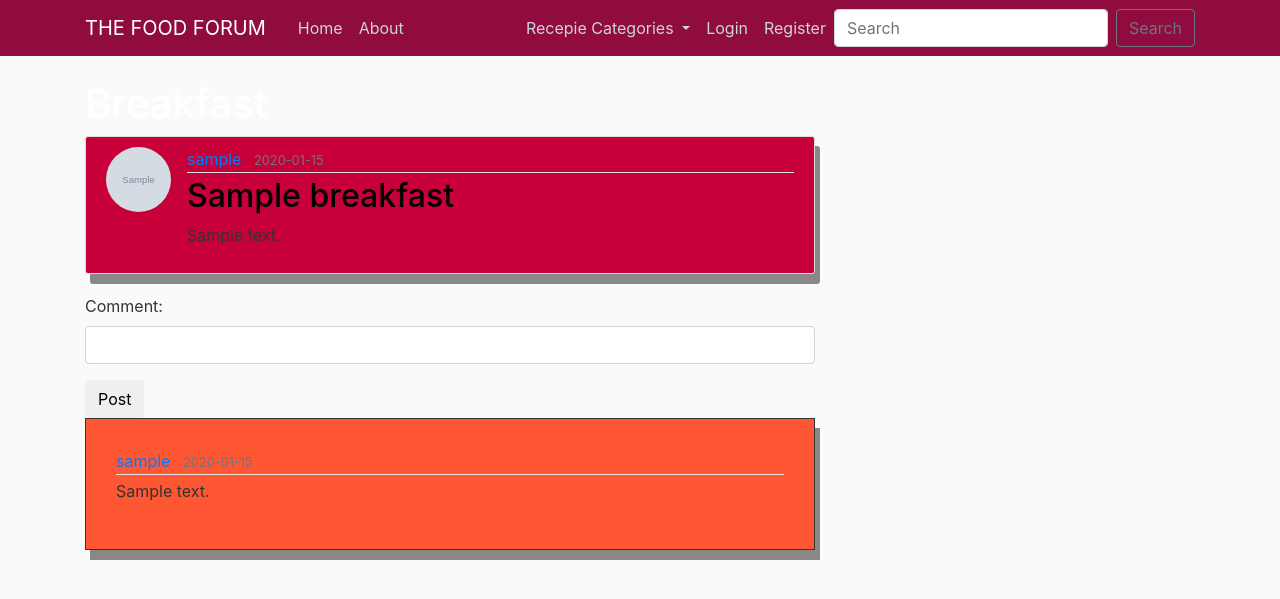
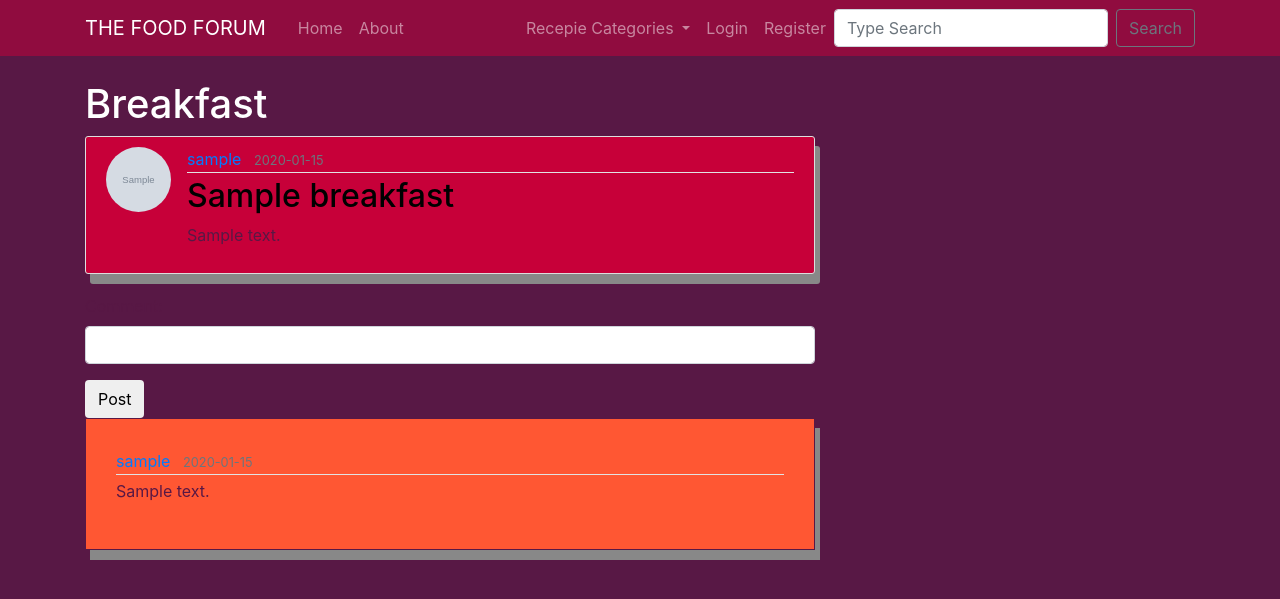
Before and after one commit to BenkiKuu/foodforum, a Flask app: page /breakfast/1/ in a window 1280 px wide. Shown: the top 599 px of the page. Run offline with Flask 2, Linux system fonts and the light colour scheme; tables that the repository leaves empty hold one stand-in row (values such as "Sample post"); grey boxes marked "Sample" are stand-in pictures; some libraries are stand-ins or nearby versions.

Commit message:
finishes the styling

```diff
--- a/app/main/views.py
+++ b/app/main/views.py
@@ -36,6 +36,19 @@ def lunch_home():
 def dinner_home():
     dinners = Dinner.query.all()
     return render_template('dinner_home.html', dinners=dinners)
+
+def search():
+	#format the searchstring with wildcards, don't worry about this
+	searchstr="%{}%".format(request.form['keyword'])
+	#search in each category
+	dinnerresults=Dinner.query.filter(Dinner.Title.like(searchstr)).all()
+	lunchresults=Lunch.query.filter(Lunch.Title.like(searchstr)).all()
+	breakfastresults=Breakfast.query.filter(Breakfast.Title.like(searchstr)).all()
+	#Add the results
+	results = breakfastresults + lunchresults + dinnerresults
+	#Return the results
+	return render_template('search.html',results=results)
+
 
 @main.route('/register', methods=['GET','POST'])
 def register():
--- a/app/static/index.css
+++ b/app/static/index.css
@@ -1,3 +1,16 @@
+#demo {
+  height: 100vh;
+  min-height: 300px;
+  background: no-repeat center center scroll;
+  -webkit-background-size: cover;
+  -moz-background-size: cover;
+  -o-background-size: cover;
+  background-size: cover;
+}
+
+
+
+
 article {
   border: 1px solid;
     padding: 30px;
@@ -20,8 +33,8 @@ article:nth-child(3n) {
 
 
  body {
-  background: #fafafa;
-  color: #333333;
+  background: #581845;
+  color: #581845;
   margin-top: 5rem;
 }
 
@@ -33,7 +46,7 @@ h1, h2, h3, h4, h5, h6 {
   background-color: #5f788a;
 }
 
-.site-header .navbar-nav .nav-link {
+/* .site-header .navbar-nav .nav-link {
   color: #cbd5db;
 }
 
@@ -43,7 +56,7 @@ h1, h2, h3, h4, h5, h6 {
 
 .site-header .navbar-nav .nav-link.active {
   font-weight: 500;
-}
+} */
 
 .content-section {
   background: #ffffff;
--- a/app/templates/account.html
+++ b/app/templates/account.html
@@ -57,7 +57,7 @@
           </div>
         </fieldset>
         <div class="form-group">
-          {{ form.submit(class='btn btn-outline-info')}}
+          {{ form.submit(class='btn btn-secondary')}}
 
         </div>
 
--- a/app/templates/base.html
+++ b/app/templates/base.html
@@ -9,9 +9,7 @@
   <!-- Bootstrap CSS -->
   {% block styles %}
   <link rel="stylesheet" href="https://stackpath.bootstrapcdn.com/bootstrap/4.1.1/css/bootstrap.min.css" integrity="sha384-WskhaSGFgHYWDcbwN70/dfYBj47jz9qbsMId/iRN3ewGhXQFZCSftd1LZCfmhktB" crossorigin="anonymous">
-    <link rel="stylesheet" type='text/css' href="{{ url_for('static', filename='index.css') }}">
-  {% endblock %}
-  {% if title %}
+  <link rel="stylesheet" type='text/css' href="{{ url_for('static', filename='index.css') }}"> {% endblock %} {% if title %}
   <title>Food Forum - {{title}}</title>
 
   {% else %}
@@ -60,15 +58,17 @@
               </div>
             </li>
             <a class="nav-item nav-link" href="{{ url_for('main.account') }}">Account</a>
-                  <a class="nav-item nav-link" href="{{ url_for('main.logout') }}">Logout</a>
-            {% else %}
+            <a class="nav-item nav-link" href="{{ url_for('main.logout') }}">Logout</a> {% else %}
             <a class="nav-item nav-link" href="{{ url_for('main.login') }}">Login</a>
-              <a class="nav-item nav-link" href="{{ url_for('main.register') }}">Register</a>
-            {% endif %}
-            <form class="form-inline my-2 my-lg-0">
-      <input class="form-control mr-sm-2" type="search" placeholder="Search" aria-label="Search">
+            <a class="nav-item nav-link" href="{{ url_for('main.register') }}">Register</a> {% endif %}
+            <form class="form-inline my-2 my-lg-0" action="/searc">
+              <input class="form-control mr-sm-2" type="search" name="keyword" placeholder="Type Search" aria-label="Search">
               <button class="btn btn-outline-secondary my-2 my-sm-0" type="submit">Search</button>
             </form>
+            <!-- <form action='/search'>
+	<input name='keyword' placeholder='Type search'>
+</form>
+''' -->
           </div>
         </div>
       </div>
@@ -78,16 +78,11 @@
   <main role="main" class="container">
     <div class="row">
       <div class="col-md-8">
-        {% with messeges = get_flashed_messages(with_categories=true)%}
-          {% if messeges %}
-            {% for category, messege in messeges %}
+        {% with messeges = get_flashed_messages(with_categories=true)%} {% if messeges %} {% for category, messege in messeges %}
         <div class="alert alert-{{'category'}}">
           {{ message }}
         </div>
-            {% endfor %}
-          {% endif %}
-        {% endwith %}
-        {% block content %}{% endblock %}
+        {% endfor %} {% endif %} {% endwith %} {% block content %}{% endblock %}
       </div>
 
     </div>
--- a/app/templates/breakfast.html
+++ b/app/templates/breakfast.html
@@ -10,8 +10,8 @@
             <small class="text-muted">{{ breakfast.date_posted.strftime('%Y-%m-%d') }}</small>
             {% if breakfast.author == current_user %}
               <div class="">
-                <a class="btn btn-secondary btn-sm m-1" href="{{ url_for('main.update_breakfast', breakfast_id=breakfast.id) }}">Update</a>
-                <button type="button" class="btn btn-danger btn-sm m-1" data-toggle="modal" data-target="#deleteModal">Delete</button>
+                <a class="btn btn-outline-secondary btn-sm m-1" href="{{ url_for('main.update_breakfast', breakfast_id=breakfast.id) }}">Update</a>
+                <button type="button" class="btn btn-outline-danger btn-sm m-1" data-toggle="modal" data-target="#deleteModal">Delete</button>
               </div>
             {% endif %}
           </div>
@@ -45,9 +45,9 @@
       </div>
 
       <div class="modal-footer">
-        <button type="button" class="btn btn-secondary" data-dismiss="modal">Close</button>
+        <button type="button" class="btn btn-outline-secondary" data-dismiss="modal">Close</button>
         <form action="{{ url_for('main.delete_breakfast', breakfast_id=breakfast.id) }}" method="post">
-          <input class="btn btn-danger" type="submit" value="Delete">
+          <input class="btn btn-outline-danger" type="submit" value="Delete">
         </form>
 
       </div>
--- a/app/templates/breakfast_comment.html
+++ b/app/templates/breakfast_comment.html
@@ -28,7 +28,7 @@
 
       </fieldset>
       <div class="form-group">
-        {{ form.submit(class='btn btn-outline-info')}}
+        {{ form.submit(class='btn btn-outline-secondary')}}
 
       </div>
     </form>
--- a/app/templates/create_breakfast.html
+++ b/app/templates/create_breakfast.html
@@ -43,7 +43,7 @@
 
       </fieldset>
       <div class="form-group">
-        {{ form.submit(class='btn btn-outline-info')}}
+        {{ form.submit(class='btn btn-outline-secondary')}}
 
       </div>
     </form>
--- a/app/templates/create_dinner.html
+++ b/app/templates/create_dinner.html
@@ -43,7 +43,7 @@
 
       </fieldset>
       <div class="form-group">
-        {{ form.submit(class='btn btn-outline-info')}}
+        {{ form.submit(class='btn btn-outline-secondary')}}
 
       </div>
     </form>
--- a/app/templates/create_lunch.html
+++ b/app/templates/create_lunch.html
@@ -43,7 +43,7 @@
 
       </fieldset>
       <div class="form-group">
-        {{ form.submit(class='btn btn-outline-info')}}
+        {{ form.submit(class='btn btn-outline-secondary')}}
 
       </div>
     </form>
--- a/app/templates/login.html
+++ b/app/templates/login.html
@@ -49,7 +49,7 @@
       </div>
       </fieldset>
       <div class="form-group">
-        {{ form.submit(class='btn btn-outline-info')}}
+        {{ form.submit(class='btn btn-outline-secondary')}}
 
       </div>
       <small class="text-muted ml-2">
--- a/app/templates/register.html
+++ b/app/templates/register.html
@@ -76,7 +76,7 @@
         </div>
       </fieldset>
       <div class="form-group">
-        {{ form.submit(class='btn btn-outline-info')}}
+        {{ form.submit(class='btn btn-outline-secondary')}}
 
       </div>
 
```
Also changed, not shown: app/templates/dinner.html (+4 -4 lines), app/templates/lunch.html (+4 -4 lines), app/templates/product.html (+4 -4 lines), app/static/crousel_images/afri_foods1.jpg (added), app/static/crousel_images/afri_foods2.jpg (added), app/static/crousel_images/afri_foods3.jpg (added), app/templates/search.html (added). Lines whose indentation alone changed are shown as unchanged.
